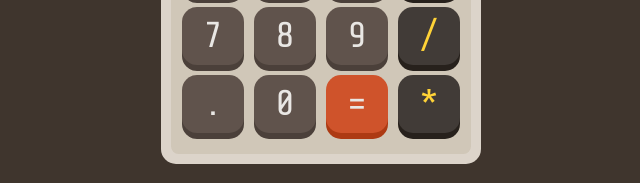
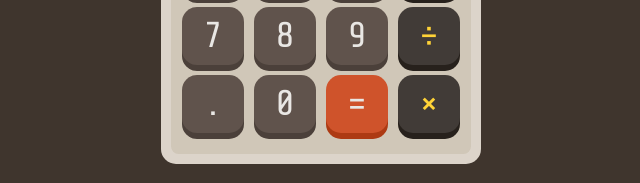
Before and after one commit to KaysanMR/Calculator, a plain HTML site: page index.html in a window 1280 px wide. Shown: the part 496-679 px from the top of the page, 319-959 px from the left. Drawn offline with nearby package versions, Linux system fonts and the light colour scheme.

Commit message:
Update division & multiplication symbols

```diff
--- a/index.html
+++ b/index.html
@@ -50,11 +50,11 @@
                 <input type="button" value="7" id="7" class="btn">
                 <input type="button" value="8" id="8" class="btn">
                 <input type="button" value="9" id="9" class="btn">
-                <input type="button" value="/" id="divide" class="btn operator">
+                <input type="button" value="÷" id="divide" class="btn operator">
                 <input type="button" value="." id="decimal" class="btn">
                 <input type="button" value="0" id="0" class="btn">
                 <input type="button" value="=" id="equals" class="btn special">
-                <input type="button" value="*" id="multiply" class="btn operator">
+                <input type="button" value="×" id="multiply" class="btn operator">
             </div>
         </div>
 
```
